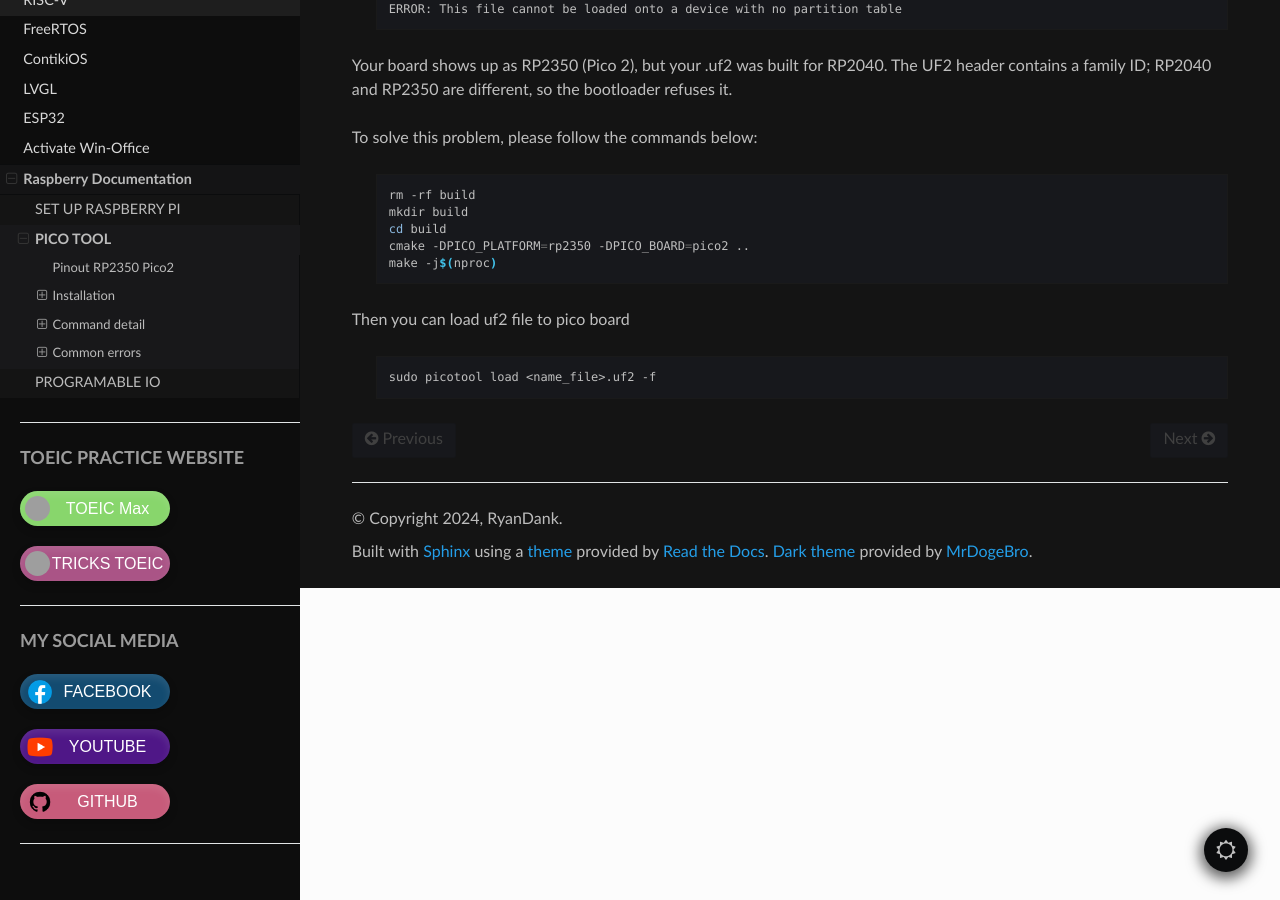
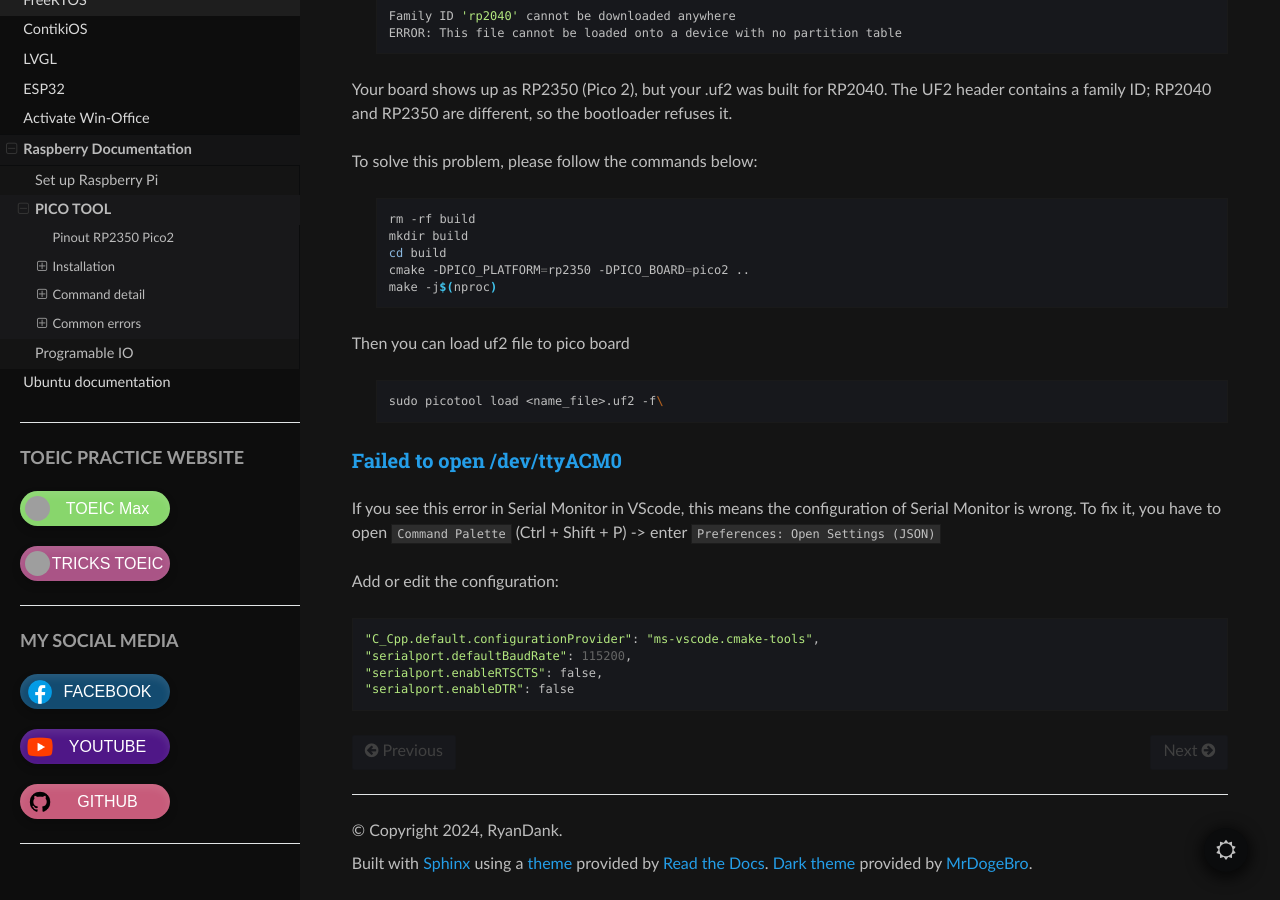
Before and after one commit to ryanjtr/MyDocs, a Sphinx documentation site: the page built from docs/source/Contents/Raspberry/picotool.rst, in a window 1280 px wide and 900 px high, scrolled down 3894 px. Built offline with Sphinx 7.4.7 and the Read the Docs theme 3.1.0, drawn with Linux system fonts in a browser that asks for light colours; some of the changed text lies outside the part shown; grey boxes are pictures that could not be loaded.

Commit message:
add download file instruction ubuntu, delete spi pio

```diff
--- a/docs/source/Contents/Raspberry/picotool.rst
+++ b/docs/source/Contents/Raspberry/picotool.rst
@@ -164,4 +164,18 @@
 
     .. code-block:: bash
 
-        sudo picotool load <name_file>.uf2 -f
+        sudo picotool load <name_file>.uf2 -f\
+
+
+Failed to open /dev/ttyACM0
+~~~~~~~~~~~~~~~~~~~~~~~~~~~~~~
+
+If you see this error in Serial Monitor in VScode, this means the configuration of Serial Monitor is wrong. To fix
+it, you have to open ``Command Palette`` (Ctrl + Shift + P) -> enter ``Preferences: Open Settings (JSON)``
+
+Add or edit the configuration::
+
+    "C_Cpp.default.configurationProvider": "ms-vscode.cmake-tools",
+    "serialport.defaultBaudRate": 115200,
+    "serialport.enableRTSCTS": false,
+    "serialport.enableDTR": false
--- a/docs/source/Contents/Raspberry/programableIO.rst
+++ b/docs/source/Contents/Raspberry/programableIO.rst
@@ -1,5 +1,5 @@
 
-PROGRAMABLE IO
+Programable IO
 ==========================
 
 This manual summarizes the Programmable I/O (PIO) instruction set of the
--- a/docs/source/Contents/Raspberry/raspberryPi.rst
+++ b/docs/source/Contents/Raspberry/raspberryPi.rst
@@ -1,4 +1,4 @@
-SET UP RASPBERRY PI
+Set up Raspberry Pi
 =====================
 
 .. contents:: Table of Contents
--- a/docs/source/Contents/ubuntu.rst
+++ b/docs/source/Contents/linuxcontent/install_and_uninstall.rst
@@ -1,4 +1,4 @@
-Ubuntu
+Install/Uninstall
 ====================
 
 .. contents::
--- a/docs/source/index.rst
+++ b/docs/source/index.rst
@@ -8,7 +8,6 @@
    Contents/github
    Contents/sphinx
    Contents/zephyr
-   Contents/ubuntu
    Contents/stm32
    Contents/can
    Contents/electric_component
@@ -22,3 +21,4 @@
    Contents/esp32.rst
    Contents/activewinoffice.rst
    Contents/Raspberry/raspberrydoc.rst
+   Contents/linuxcontent/linuxdoc.rst
```
Also changed, not shown: docs/source/Contents/Raspberry/spipio.rst (deleted, +0 -26 lines), docs/source/Contents/linuxcontent/downloadfile.rst (added, +65 -0 lines), docs/source/Contents/linuxcontent/linuxdoc.rst (added, +8 -0 lines).
